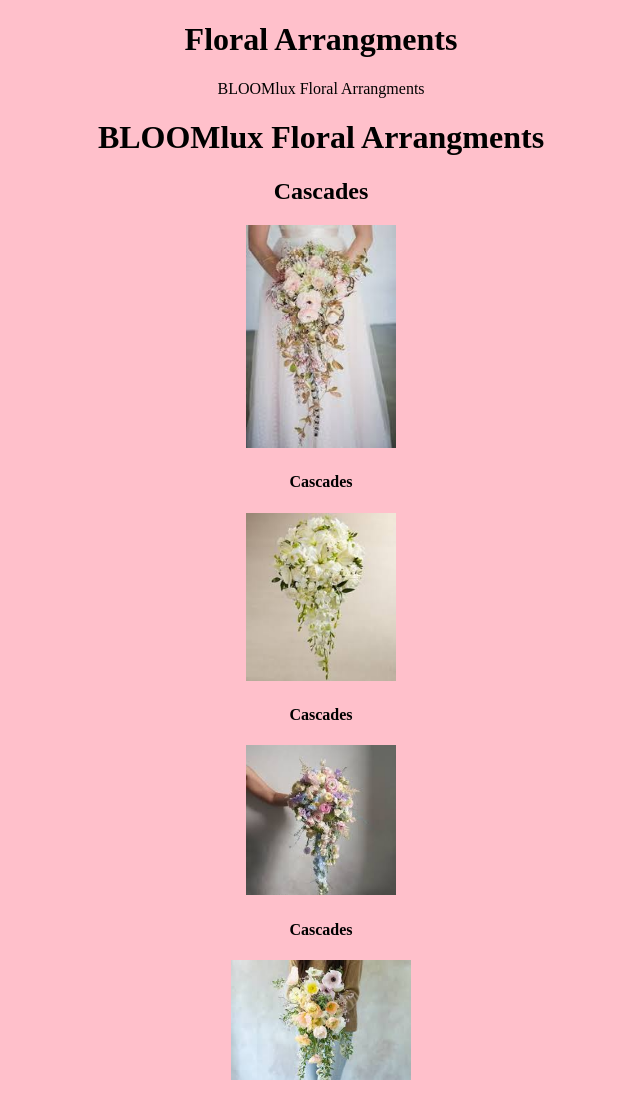
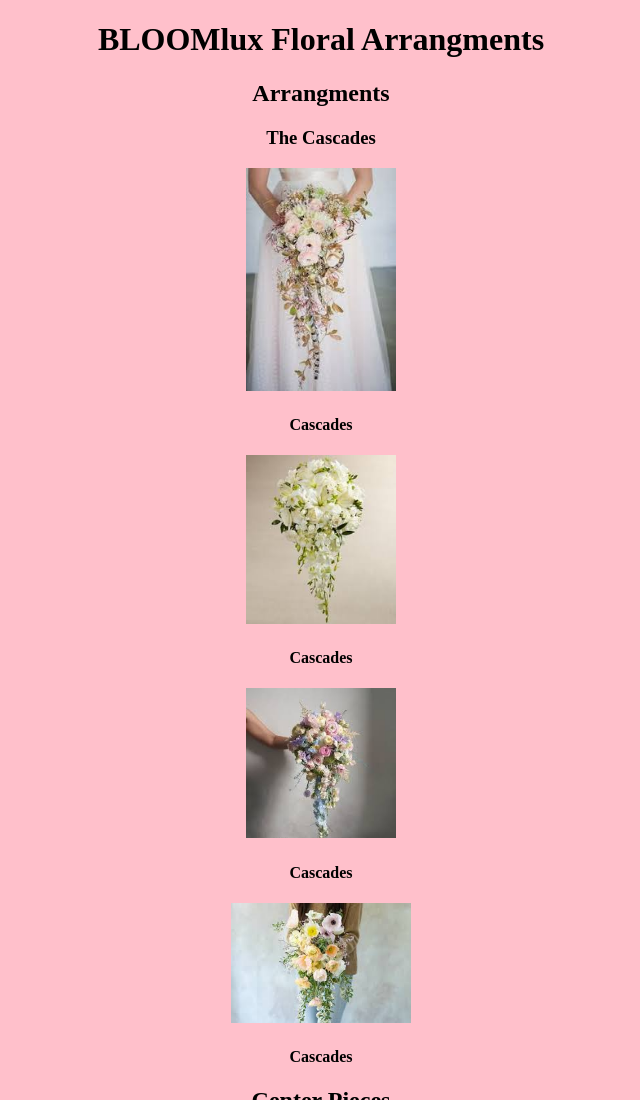
Before and after one commit to Kgosh/flowershop3, a plain HTML site: page Arrangments.html in a window 1280 px wide. Shown: the top 1100 px of the page, without its empty margins (319-959 px from the left). Drawn offline with Linux system fonts and the light colour scheme.

Commit message:
arrangments html & css changes

```diff
--- a/Arrangments.html
+++ b/Arrangments.html
@@ -5,6 +5,7 @@
     <meta name="viewport" content="width=device-width, initial-scale=1.0">
 
     <style>
+
 body{
     background-color: pink;
     margin:m ;
@@ -17,19 +18,21 @@ image{
 }
      </style>
 
-    <title>Floral arrangments</title>
-</head>
 
- <header>  <h1>Floral Arrangments</h1></header>
+
+
+<div class="Floral Arrangments">
+ <header>  <h1>BLOOMlux Floral Arrangments</h1>
+</header>
 
 <body>
 
-    <div>
-        <p>BLOOMlux Floral Arrangments</p>
-      </div>
 
-    <h1>BLOOMlux Floral Arrangments</h1>
-         <h2>Cascades</h2>
+     <div>
+
+     <div><h2>Arrangments</h2></div>
+
+<div><h3>The Cascades<h3></h3></div>
 
     <div class="Gallary">
       <a target="_blank"  href="images/cascades.jpeg">
@@ -111,6 +114,6 @@ image{
       </div>
 
 </body>
-
+</div>
 
 </html>
```
Also changed, not shown: 1 other file.
